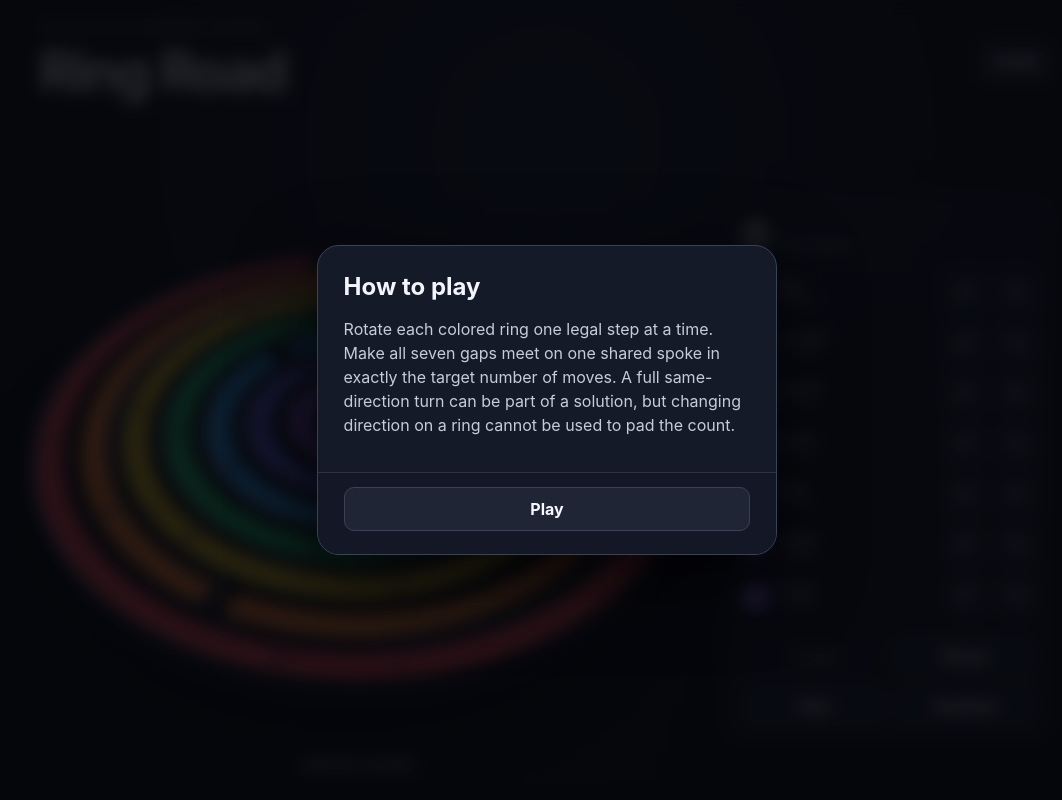
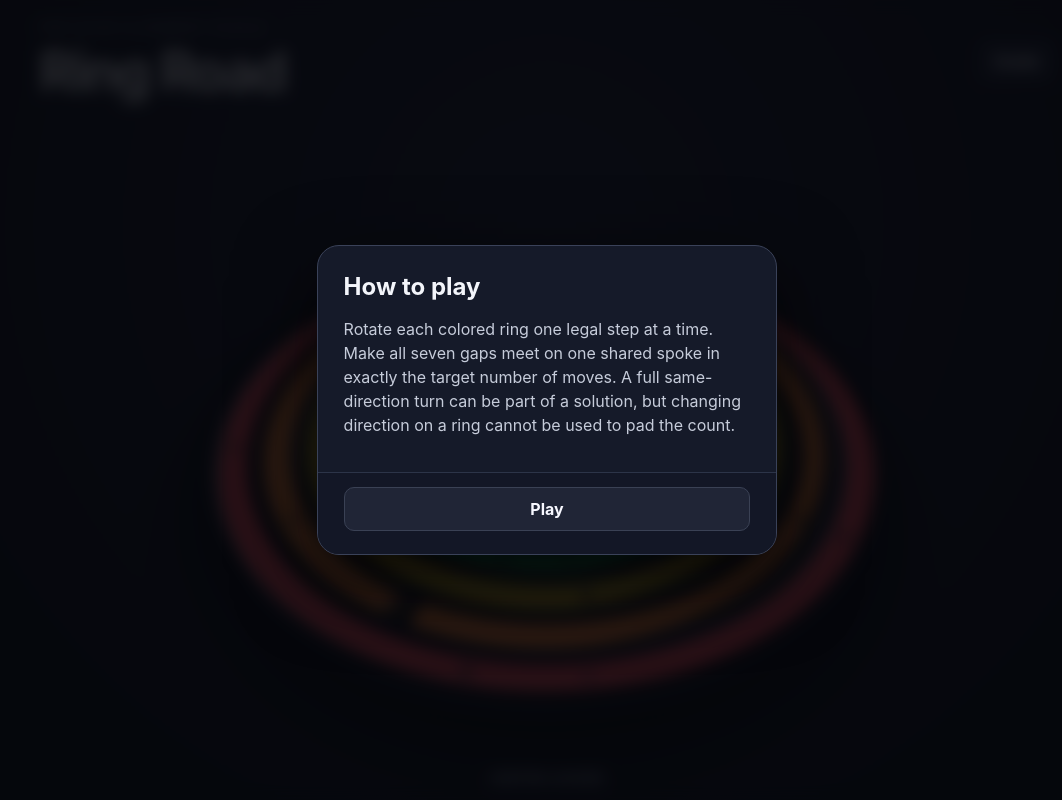
Before and after one commit to gamesbyian/Ring-Road, a React (Vite) app: page / in a window 1280 px wide. Shown: the top 800 px of the page, without its empty margins (93-1155 px from the left). Built offline with nearby package versions, Linux system fonts and the light colour scheme.

Commit message:
Route game UI through diorama scene slots

```diff
--- a/src/App.tsx
+++ b/src/App.tsx
@@ -1,6 +1,7 @@
 import { useCallback, useEffect, useMemo, useReducer } from "react";
 import { completionStatus, initialGameState, isExactSolved, nextMoveHint, reduceGame } from "./app/game-state";
 import { CAMPAIGN, CAMPAIGN_ANALYSES } from "./content/campaign";
+import { DioramaScene } from "./render/DioramaScene";
 import { RingBoard } from "./render/RingBoard";
 import "./styles/app.css";
 import { Modal } from "./ui/Modal";
@@ -50,18 +51,17 @@ export default function App() {
     }
   }, [puzzle, state]);
 
-  return (
-    <main>
-      <header>
-        <div>
+  const title = (
+    <header className="world-header">
+      <div className="title-plaque">
         <span className="eyebrow">Precision alignment puzzle</span>
         <h1>Ring Road</h1>
       </div>
-        <button onClick={() => dispatch({ type: "toggle-guide" })}>Guide</button>
+      <button className="guide-button" onClick={() => dispatch({ type: "toggle-guide" })}>Guide</button>
     </header>
+  );
 
-      <section className="game">
-        <div className="board-column">
+  const board = (
     <RingBoard
       puzzle={puzzle}
       visualStates={state.visualStates}
@@ -71,11 +71,9 @@ export default function App() {
       completed={state.completed}
       onFire={() => dispatch({ type: "fire" })}
     />
-          <p className="status" role="status" aria-live="polite">
-            {status}
-          </p>
-        </div>
+  );
 
+  const controls = (
     <aside aria-label="Ring controls">
       <div className={`counter counter-${moveState}`} aria-label={`${state.history.length} of ${puzzle.targetMoves} moves`}>
         <strong>{state.history.length}</strong>
@@ -114,17 +112,25 @@ export default function App() {
         <button onClick={() => dispatch({ type: "toggle-solution" })}>Solution</button>
       </div>
     </aside>
-      </section>
+  );
 
+  const navigation = (
     <nav aria-label="Puzzle navigation">
-        <button
-          onClick={() => dispatch({ type: "select", index: state.puzzleIndex - 1 })}
-        >Previous</button>
+      <button onClick={() => dispatch({ type: "select", index: state.puzzleIndex - 1 })}>Previous</button>
       <span>Puzzle {puzzle.id} of {CAMPAIGN.length}</span>
-        <button
-          onClick={() => dispatch({ type: "select", index: state.puzzleIndex + 1 })}
-        >Next</button>
+      <button onClick={() => dispatch({ type: "select", index: state.puzzleIndex + 1 })}>Next</button>
     </nav>
+  );
+
+  return (
+    <main className="app-shell">
+      <DioramaScene
+        title={title}
+        board={board}
+        controls={controls}
+        status={<p className="status" role="status" aria-live="polite">{status}</p>}
+        navigation={navigation}
+      />
 
       {state.guideOpen && (
         <Modal title="How to play" onClose={closeGuide} closeLabel="Play">
```
Lines whose indentation alone changed are shown as unchanged.
